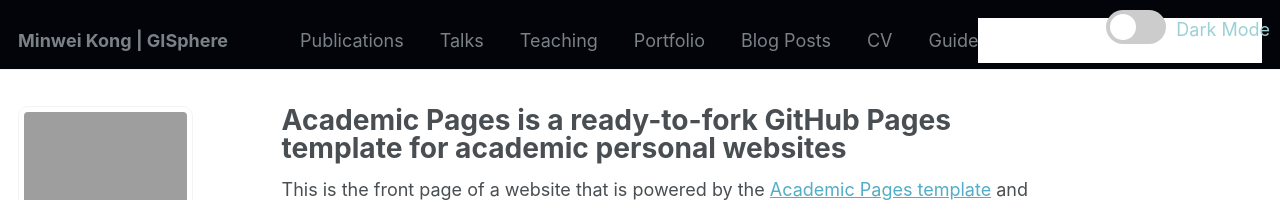
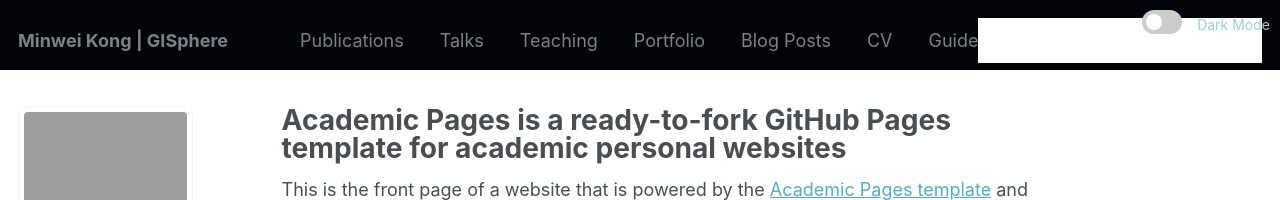
Before and after one commit to Minw913/minw913.github.io, a Jekyll site: the page built from _pages/about.md, in a window 1280 px wide. Shown: the top 200 px of the page. Built offline with Jekyll 4.4.1, drawn with Linux system fonts in a browser that asks for light colours.

Commit message:
change button size

```diff
--- a/_sass/_masthead.scss
+++ b/_sass/_masthead.scss
@@ -6,7 +6,7 @@
 .masthead {
   position: fixed;
   background: #020409;
-  border-bottom: 1px solid $border-color;
+  border-bottom: 1px solid #020409; // $border-color
   height: $masthead-height;
   top: 0;
   width: 100%;
--- a/assets/css/main.scss
+++ b/assets/css/main.scss
@@ -91,9 +91,6 @@
 .dark-mode .fa-envelope {
   color: #ffffff !important; /* 将 Email 图标的颜色变为白色 */
 }
-
-.dark-mode .fa-google-scholar, /* 针对 Google Scholar 图标 */
-.dark-mode .fa-pubmed,         /* 针对 PubMed 图标 */
 .dark-mode .fa-github,         /* 针对 Github 图标 */
 .dark-mode .fa-linkedin {
   color: #ffffff !important; /* 将其他图标也设置为白色 */
@@ -108,8 +105,8 @@
 .switch {
   position: relative;
   display: inline-block;
-  width: 60px;
-  height: 34px;
+  width: 40px;
+  height: 24px;
   margin-right: 10px;
 }
 
@@ -133,8 +130,8 @@
 .slider:before {
   position: absolute;
   content: "";
-  height: 26px;
-  width: 26px;
+  height: 16px;
+  width: 16px;
   left: 4px;
   bottom: 4px;
   background-color: white;
@@ -142,7 +139,7 @@
 }
 
 input:checked + .slider {
-  background-color: #4CAF50; /* 开启时的背景色 */
+  background-color: #9bd0d4; /* 开启时的背景色 */
 }
 
 input:checked + .slider:before {
@@ -160,8 +157,15 @@ input:checked + .slider:before {
 /* Dark Mode 切换按钮的文本样式 */
 .toggle-text {
   color: #9bd0d4;
-  font-size: 18px;
+  font-size: 14px;
   vertical-align: middle;
+}
+
+/* 使按钮和文字更紧凑地放在一起 */
+.toggle-container {
+  display: flex;
+  align-items: center;
+  gap: 5px; /* 控制开关按钮与文字之间的间距 */
 }
 
 /* 将开关容器放在页面右上角 */
```
